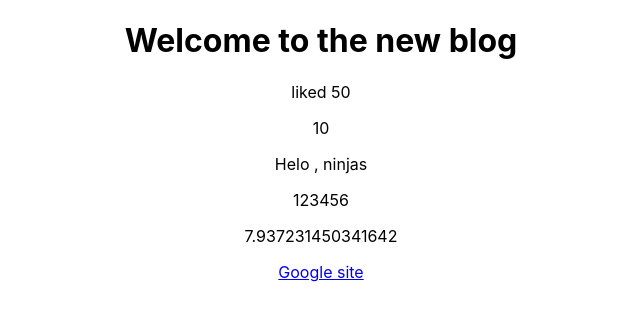
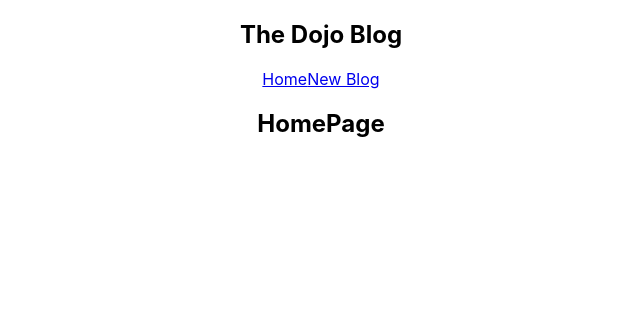
Before and after one commit to aniket7515/BlogApp, a React (Create React App) app: page / in a window 1280 px wide. Shown: the top 320 px of the page, without its empty margins (319-959 px from the left). Built offline with nearby package versions, Linux system fonts and the light colour scheme.

Commit message:
Multiple components

```diff
--- a/src/App.js
+++ b/src/App.js
@@ -1,5 +1,7 @@
 
 import './App.css';
+import Navbar from './Navbar';
+import Home from './Home';
 
 function App() {
   const title="Welcome to the new blog";
@@ -9,17 +11,10 @@ function App() {
 
   return (
     <div className="App">
+      <Navbar/>
       <div className="content">
-        <h1>{title}</h1>
-        <p>liked {likes}</p>
+        <Home/>
 
-        <p>{10}</p>
-
-        <p>{"Helo , ninjas"}</p>
-        <p>{[1,2,3,4,56]}</p>
-        <p>{Math.random()*10}</p>
-
-        <a href={link}>Google site</a>
       </div>
 
     </div>
--- /dev/null
+++ b/src/Home.js
@@ -0,0 +1,11 @@
+import React from 'react'
+
+function Home() {
+    return (
+        <div className="home">
+            <h2>HomePage</h2>
+        </div>
+    )
+}
+
+export default Home
--- /dev/null
+++ b/src/Navbar.js
@@ -0,0 +1,18 @@
+import React from 'react'
+
+function Navbar() {
+    return (
+        <div>
+            <nav className="navbar">
+                <h1>The Dojo Blog</h1>
+                <div className="links">
+                    <a href="/">Home</a>
+                    <a href="/create">New Blog</a>
+
+                </div>
+            </nav>
+        </div>
+    )
+}
+
+export default Navbar
```
